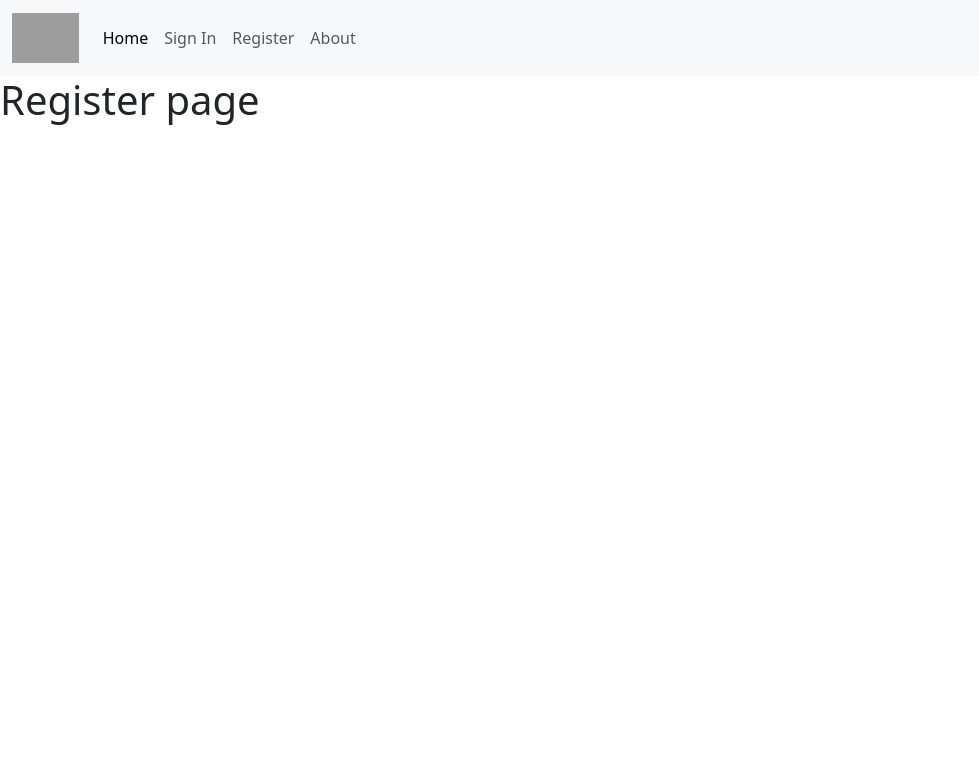
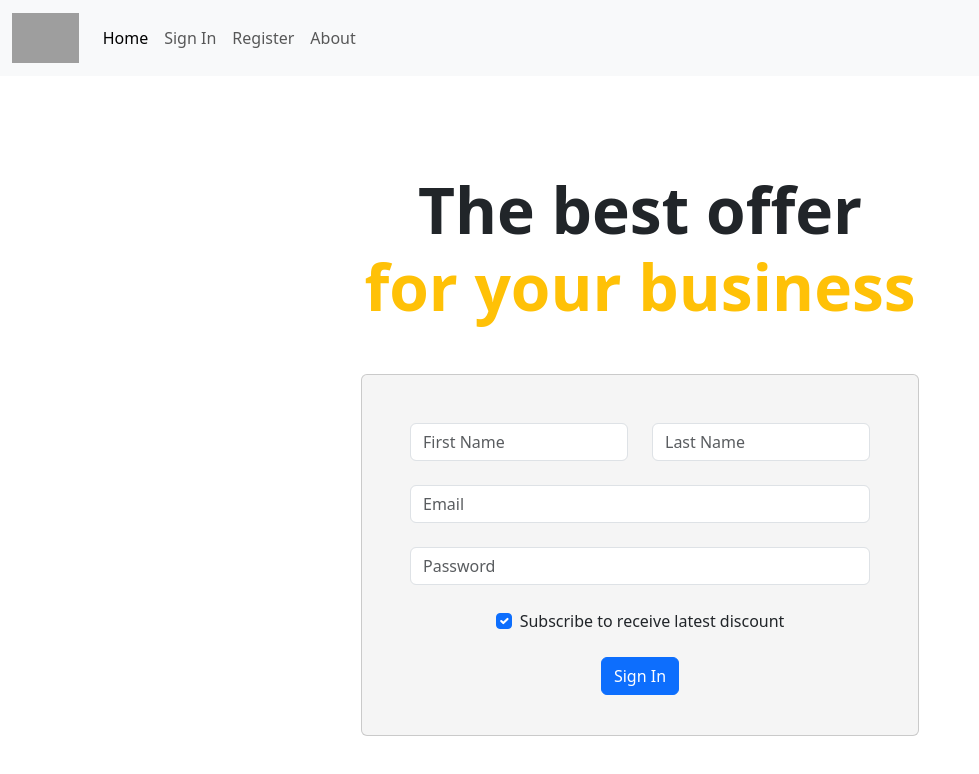
Before and after one commit to benbenwsh/ezonemobile, a React (Create React App) app in the folder frontend/: page /register in a window 1280 px wide. Shown: the top 774 px of the page, without its empty margins (0-979 px from the left). Built offline with nearby package versions, Linux system fonts and the light colour scheme; grey boxes are pictures that could not be loaded.

Commit message:
add register from

```diff
--- /dev/null
+++ b/frontend/src/components/Button.js
@@ -0,0 +1,9 @@
+import React from "react";
+
+export default function Button(props) {
+  return (
+    <button type="submit" className="btn btn-primary btn-block mb-4">
+      {props.btnName}
+    </button>
+  );
+}
--- /dev/null
+++ b/frontend/src/components/CheckBox.js
@@ -0,0 +1,18 @@
+import React from "react";
+
+export default function CheckBox(props) {
+  return (
+    <div className="form-check d-flex justify-content-center mb-4">
+      <input
+        className="form-check-input me-2"
+        type="checkbox"
+        value=""
+        id={props.chkName}
+        checked
+      />
+      <label className="form-check-label" for={props.chkName}>
+        {props.msg}
+      </label>
+    </div>
+  );
+}
--- /dev/null
+++ b/frontend/src/components/InputBox.js
@@ -0,0 +1,16 @@
+import React from "react";
+
+export default function InputBox(props) {
+  return (
+    <>
+      <div className="form-outline">
+        <input
+          type="text"
+          id={props.label}
+          className="form-control"
+          placeholder={props.label}
+        />
+      </div>
+    </>
+  );
+}
--- /dev/null
+++ b/frontend/src/components/RegisterForm.js
@@ -0,0 +1,34 @@
+import React from "react";
+import InputBox from "./InputBox";
+import Button from "./Button";
+import CheckBox from "./CheckBox";
+
+export default function Form(props) {
+  return (
+    <>
+      <div className="col-lg-12 mb-5 mb-lg-0">
+        <form>
+          <div className="row">
+            <div className="col-md-6 mb-4">
+              <InputBox label="First Name" />
+            </div>
+            <div className="col-md-6 mb-4">
+              <InputBox label="Last Name" />
+            </div>
+          </div>
+          <div className="form-outline mb-4">
+            <InputBox label="Email" />
+          </div>
+          <div className="form-outline mb-4">
+            <InputBox label="Password" />
+          </div>
+          <CheckBox
+            msg="Subscribe to receive latest discount"
+            chkName="subscribe"
+          />
+          <Button btnName="Sign In" />
+        </form>
+      </div>
+    </>
+  );
+}
--- a/frontend/src/pages/Register.js
+++ b/frontend/src/pages/Register.js
@@ -1,5 +1,33 @@
 import React from "react";
+import RegisterForm from "../components/RegisterForm";
 
 export function Register() {
-  return <h1>Register page</h1>;
+  const contentStyle = {
+    bgColor: {
+      backgroundColor: "hsl(0, 0%, 96%)",
+    },
+  };
+  return (
+    <>
+      <div className="px-4 py-5 px-md-5 text-center text-lg-start">
+        <div className="container text-center">
+          <div className="row gx-lg-5 align-items-center">
+            <div className="col-lg-12 mb-5 mb-lg-0">
+              <h1 className="my-5 display-3 fw-bold ls-tight">
+                The best offer <br />
+                <span className="text-warning">for your business</span>
+              </h1>
+            </div>
+            <div className="col-lg-12 mb-5 mb-lg-0 d-flex justify-content-center">
+              <div className="card w-50" style={contentStyle.bgColor}>
+                <div className="card-body pt-5 pb-3 px-md-5 ">
+                  <RegisterForm title="Sign In" />
+                </div>
+              </div>
+            </div>
+          </div>
+        </div>
+      </div>
+    </>
+  );
 }
--- a/frontend/src/pages/SignIn.js
+++ b/frontend/src/pages/SignIn.js
@@ -1,5 +1,5 @@
 import React from "react";
 
 export function SignIn() {
-  return <h1>Sign In page</h1>;
+  return <h1>Sign Page</h1>;
 }
```
